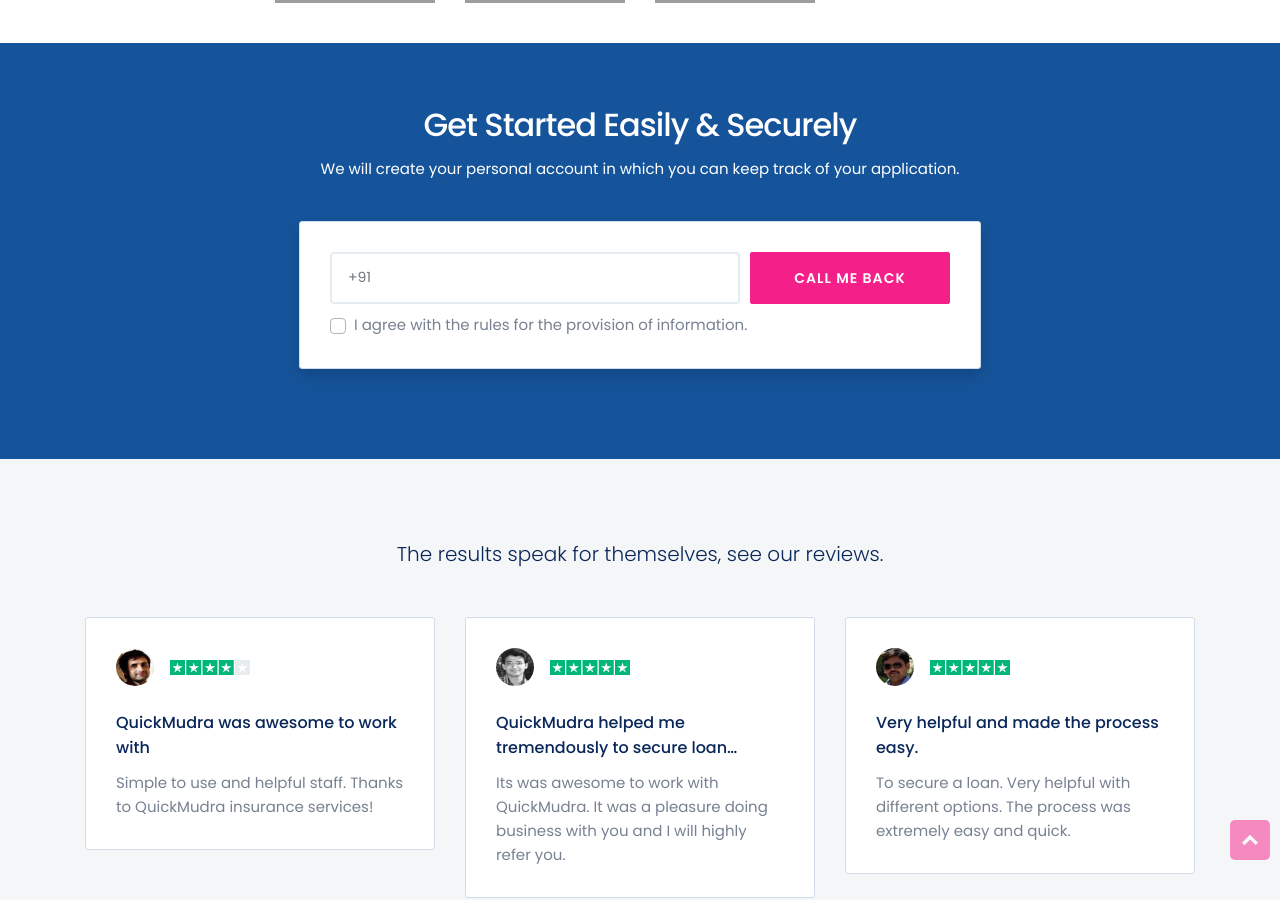
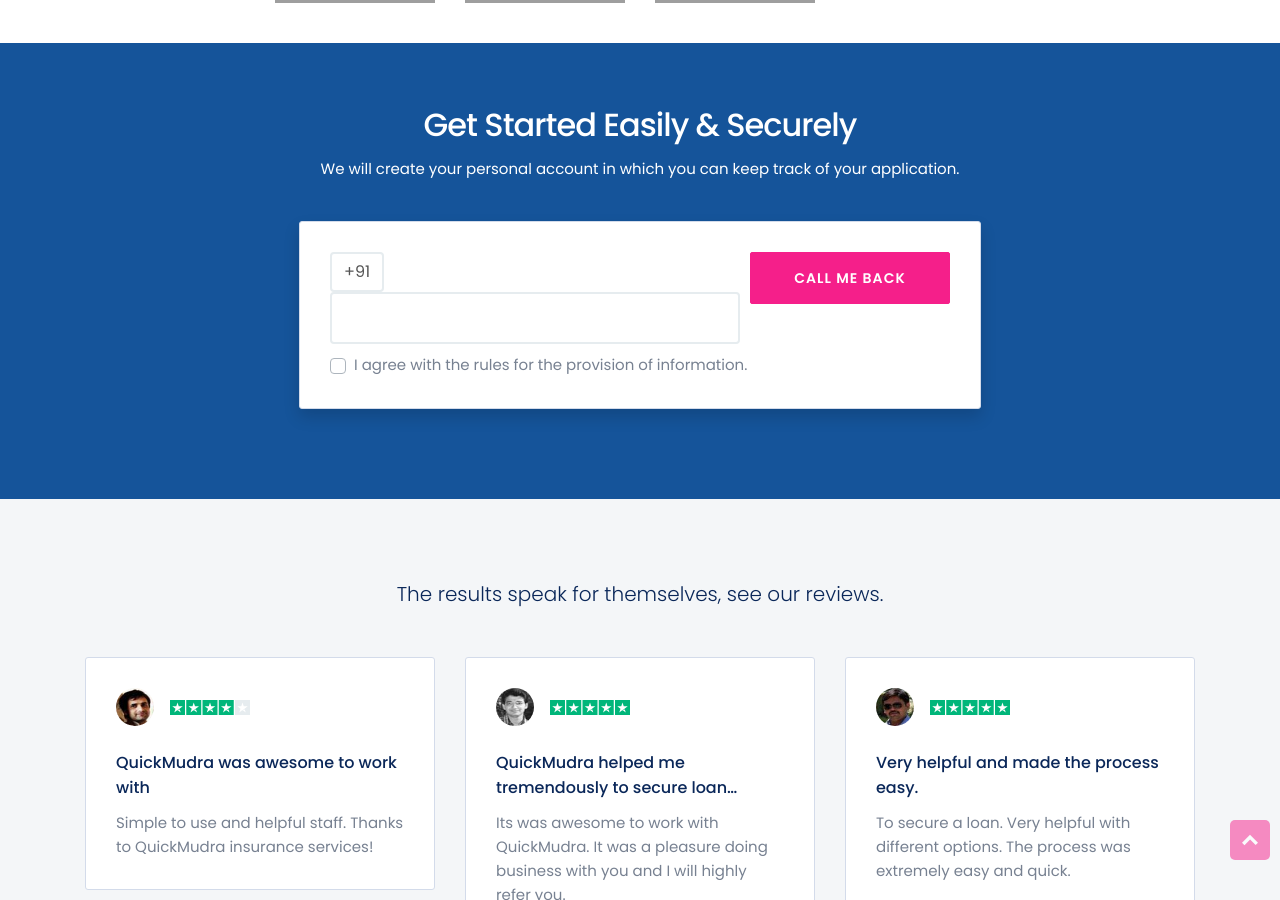
Before and after one commit to jaswinder-singh/creditme, a Jekyll site: the page built from index.html, in a window 1280 px wide and 900 px high, scrolled down 1812 px. Built offline with Jekyll 4.4.1, drawn with Linux system fonts in a browser that asks for light colours; nearby versions of some CDN libraries.

Commit message:
Update index.html

```diff
--- a/index.html
+++ b/index.html
@@ -242,7 +242,10 @@
                             <form id="contact-us" method="post" action="https://formspree.io/mayppwvd" class="form-row">
                                 <div class="form-group col-lg-8 col-md-6 col-12 mb-0">
                                     <label for="phonenumber" class="sr-only"></label>
-                                    <input class="form-control" placeholder="+91" id="phonenumber" name="Phone No." required>
+									<div class="input-group-prepend">
+                                        <span class="input-group-text" id="basic-addon1">+91</span>
+                                    </div>
+                                    <input class="form-control input-group" id="phonenumber" name="Phone Number" required maxlength="10">
                                 </div>
                                 <input type="hidden" name="Request" value="Client Request! Call me back. ASAP!">
                                 <div class="col-lg-4 col-md-6 col-12">
```
